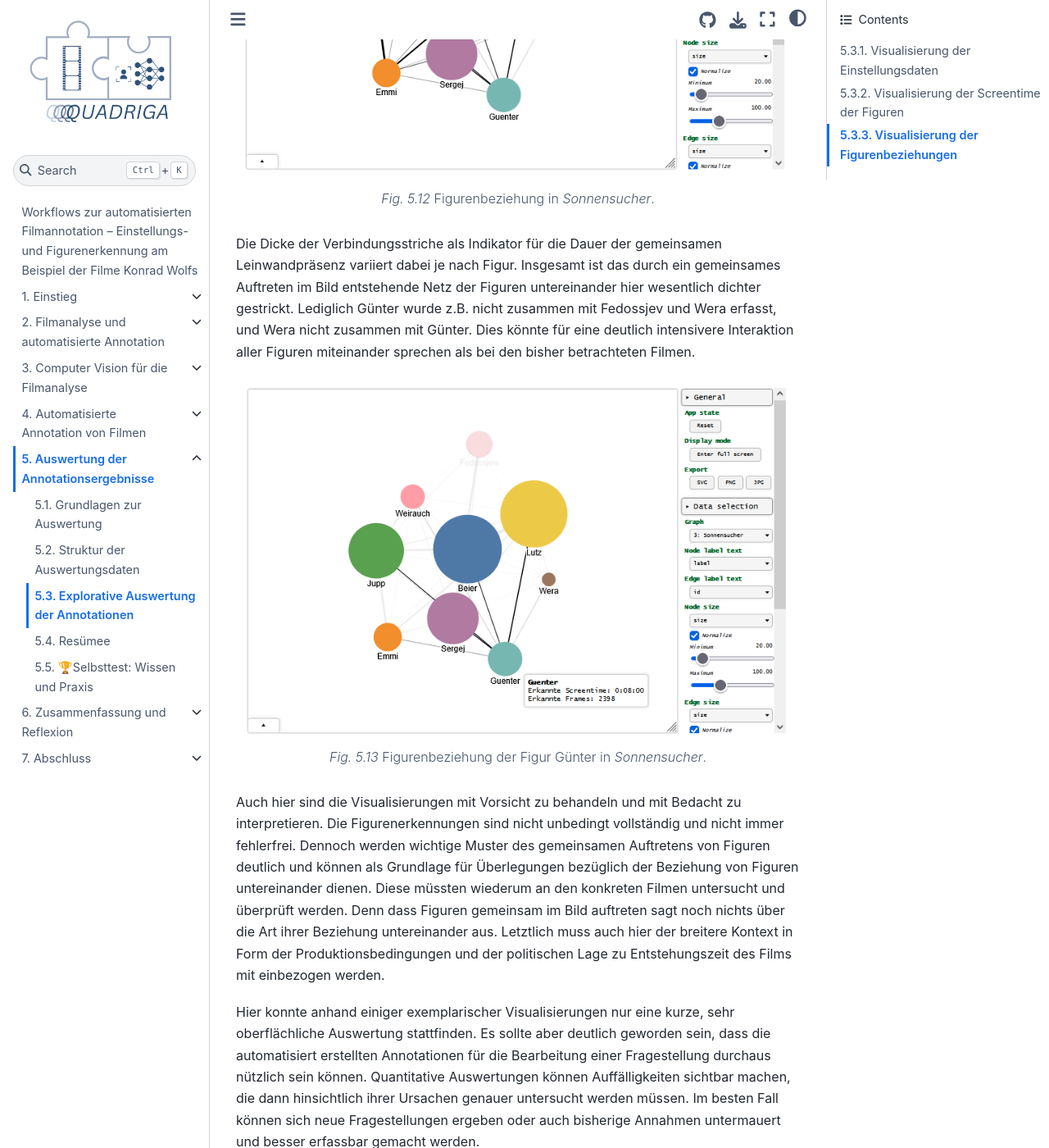
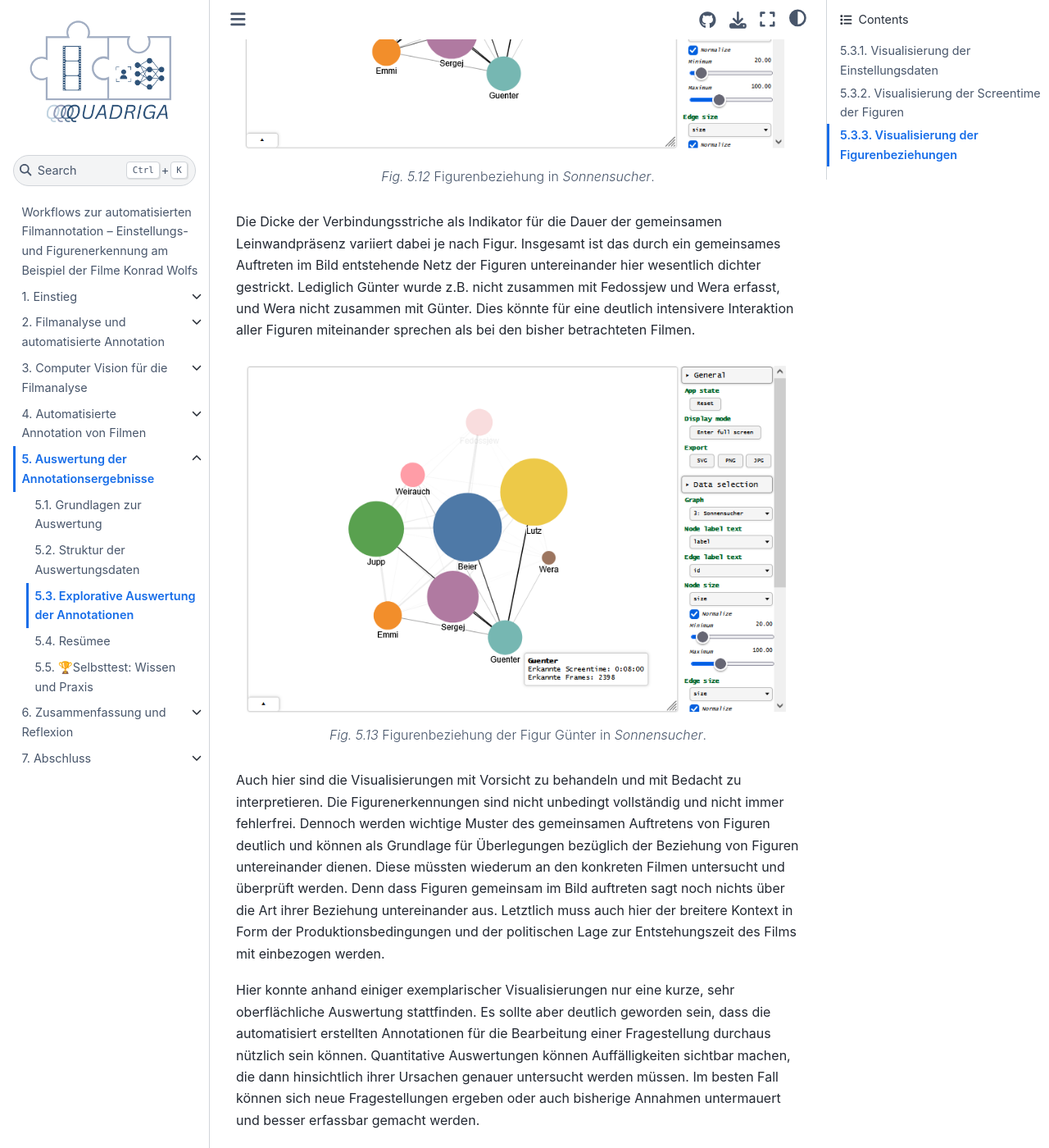
Before and after one commit to quadriga-dk/Bewegtes-Bild-Fallstudie-4, a Jupyter Book: the page built from auswertung/explorative_auswertung.md, in a window 1280 px wide and 1400 px high, scrolled down 12469 px. Shown: the whole window at 82% size. Built offline with Jupyter Book 1.0.4 settings and Sphinx 7.4.7 and the Sphinx Book theme 1.1.4, drawn with Linux system fonts in a browser that asks for light colours; pages that are not in the unit, such as notebooks, are missing from menus; some of the changed text lies outside the part shown.

Commit message:
fix(typos): correct spelling and grammar in auswertung/explorative_auswertung.md

````diff
--- a/auswertung/explorative_auswertung.md
+++ b/auswertung/explorative_auswertung.md
@@ -146,7 +146,7 @@
 ```
 
 
-Ein Klick auf Martin zeigt, dass er bei den erfassten Stellen des Auftretens nur mit Rita und Manfred zusammen zu sehen ist, Schwarzenbach hingegen nur mit Rita
+Ein Klick auf Martin zeigt, dass er bei den erfassten Stellen des Auftretens nur mit Rita und Manfred zusammen zu sehen ist, Schwarzenbach hingegen nur mit Rita.
 
 ```{figure} ../assets/auswertung/figurenbeziehungen_solo_sunny_1.png
 ---
@@ -198,18 +198,18 @@
 Figurenbeziehung in *Sonnensucher*.
 ```
 
-Die Dicke der Verbindungsstriche als Indikator für die Dauer der gemeinsamen Leinwandpräsenz variiert dabei je nach Figur. Insgesamt ist das durch ein gemeinsames Auftreten im Bild entstehende Netz der Figuren untereinander hier wesentlich dichter gestrickt. Lediglich Günter wurde z.B. nicht zusammen mit Fedossjev und Wera erfasst, und Wera nicht zusammen mit Günter. Dies könnte für eine deutlich intensivere Interaktion aller Figuren miteinander sprechen als bei den bisher betrachteten Filmen.
+Die Dicke der Verbindungsstriche als Indikator für die Dauer der gemeinsamen Leinwandpräsenz variiert dabei je nach Figur. Insgesamt ist das durch ein gemeinsames Auftreten im Bild entstehende Netz der Figuren untereinander hier wesentlich dichter gestrickt. Lediglich Günter wurde z.B. nicht zusammen mit Fedossjew und Wera erfasst, und Wera nicht zusammen mit Günter. Dies könnte für eine deutlich intensivere Interaktion aller Figuren miteinander sprechen als bei den bisher betrachteten Filmen.
 
 ```{figure} ../assets/auswertung/figurenbeziehungen_sonnensucher_2.png
 ---
 align: center
 width: 100%
 name: grafik_figurenbeziehungen_sonnensucher_2
-alt: Grafik zur Beziehung der Figur GFünter in Sonnensucher
+alt: Grafik zur Beziehung der Figur Günter in Sonnensucher
 ---
 Figurenbeziehung der Figur Günter in *Sonnensucher*.
 ```
 
-Auch hier sind die Visualisierungen mit Vorsicht zu behandeln und mit Bedacht zu interpretieren. Die Figurenerkennungen sind nicht unbedingt vollständig und nicht immer fehlerfrei. Dennoch werden wichtige Muster des gemeinsamen Auftretens von Figuren deutlich und können als Grundlage für Überlegungen bezüglich der Beziehung von Figuren untereinander dienen. Diese müssten wiederum an den konkreten Filmen untersucht und überprüft werden. Denn dass Figuren gemeinsam im Bild auftreten sagt noch nichts über die Art ihrer Beziehung untereinander aus. Letztlich muss auch hier der breitere Kontext in Form der Produktionsbedingungen und der politischen Lage zu Entstehungszeit des Films mit einbezogen werden.
+Auch hier sind die Visualisierungen mit Vorsicht zu behandeln und mit Bedacht zu interpretieren. Die Figurenerkennungen sind nicht unbedingt vollständig und nicht immer fehlerfrei. Dennoch werden wichtige Muster des gemeinsamen Auftretens von Figuren deutlich und können als Grundlage für Überlegungen bezüglich der Beziehung von Figuren untereinander dienen. Diese müssten wiederum an den konkreten Filmen untersucht und überprüft werden. Denn dass Figuren gemeinsam im Bild auftreten sagt noch nichts über die Art ihrer Beziehung untereinander aus. Letztlich muss auch hier der breitere Kontext in Form der Produktionsbedingungen und der politischen Lage zur Entstehungszeit des Films mit einbezogen werden.
 
 Hier konnte anhand einiger exemplarischer Visualisierungen nur eine kurze, sehr oberflächliche Auswertung stattfinden. Es sollte aber deutlich geworden sein, dass die automatisiert erstellten Annotationen für die Bearbeitung einer Fragestellung durchaus nützlich sein können. Quantitative Auswertungen können Auffälligkeiten sichtbar machen, die dann hinsichtlich ihrer Ursachen genauer untersucht werden müssen. Im besten Fall können sich neue Fragestellungen ergeben oder auch bisherige Annahmen untermauert und besser erfassbar gemacht werden.
````
Also changed, not shown: other parts of auswertung/explorative_auswertung.md (+8 -8 lines).
